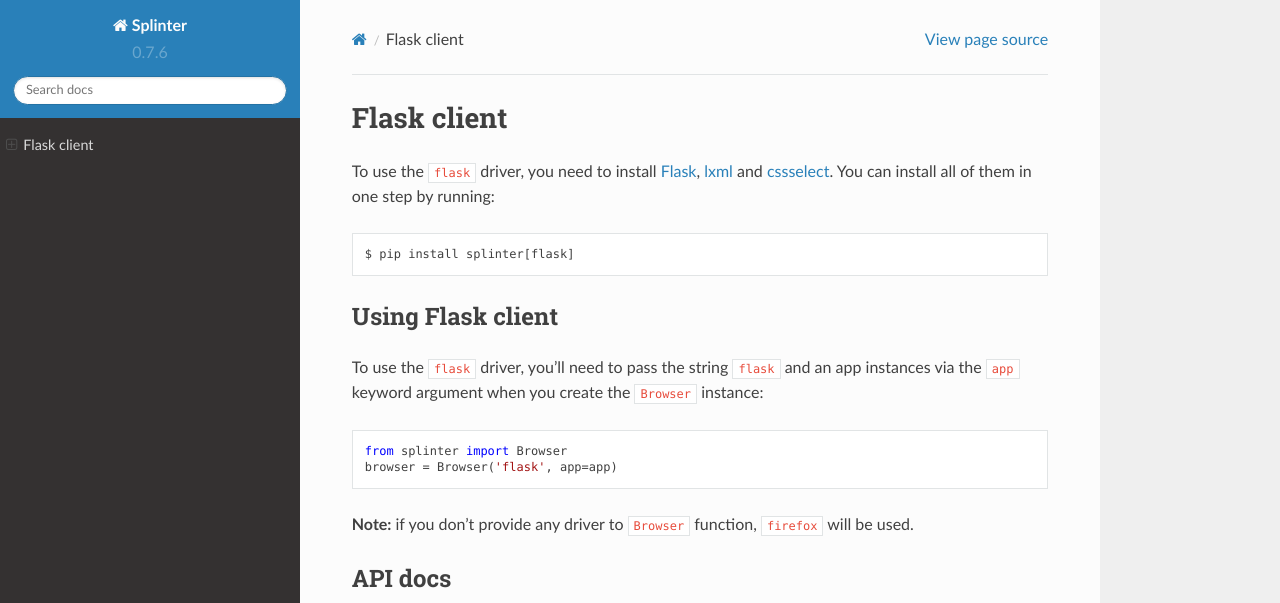
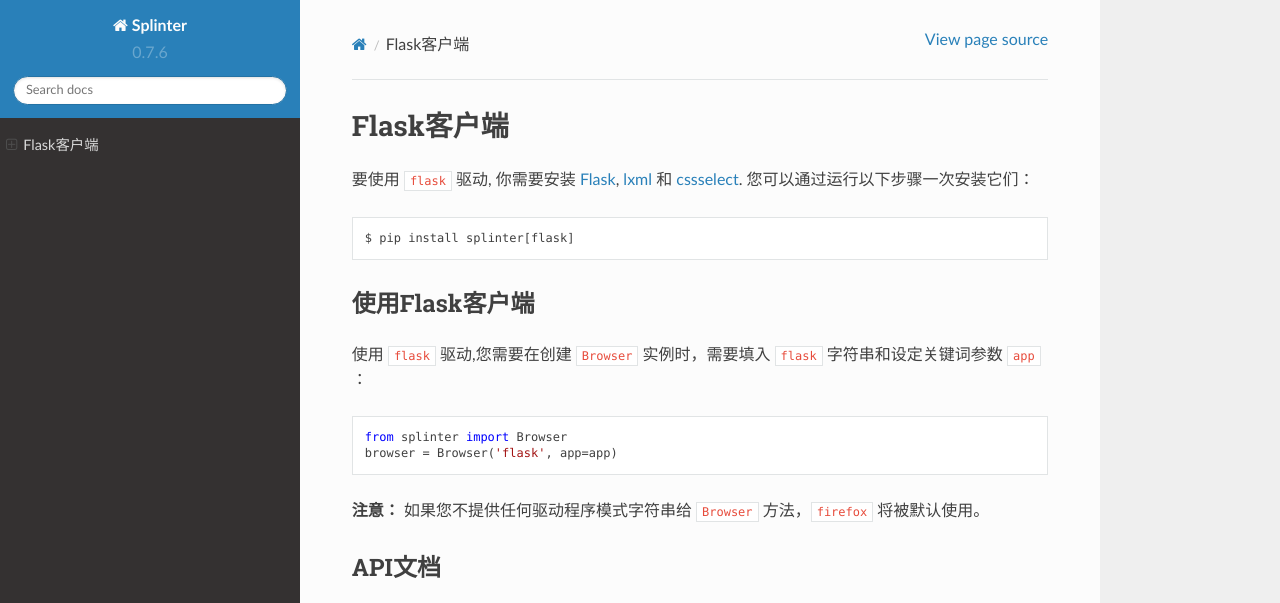
Before and after one commit to Wooden-Robot/splinter-docs-zh_CN, a Sphinx documentation site: the page built from docs/drivers/flask.rst, in a window 1280 px wide, cut to the strip 0-603 px from the top of the page. Built offline with Sphinx 7.4.7 and the Read the Docs theme 2.0.0, drawn with Linux system fonts in a browser that asks for light colours.

Commit message:
完成flask.rst页面的翻译

```diff
--- a/docs/drivers/flask.rst
+++ b/docs/drivers/flask.rst
@@ -7,14 +7,14 @@
     :keywords: splinter, python, tutorial, how to install, installation, Flask
 
 ++++++++++++
-Flask client
+Flask客户端
 ++++++++++++
 
 .. module:: splinter.driver.flaskclient
 
-To use the ``flask`` driver, you need to install `Flask <https://pypi.python.org/pypi/Flask>`_,
-`lxml <https://pypi.python.org/pypi/lxml>`_ and `cssselect <http://pypi.python.org/pypi/cssselect>`_.
-You can install all of them in one step by running:
+要使用 ``flask`` 驱动, 你需要安装 `Flask <https://pypi.python.org/pypi/Flask>`_,
+`lxml <https://pypi.python.org/pypi/lxml>`_ 和 `cssselect <http://pypi.python.org/pypi/cssselect>`_.
+您可以通过运行以下步骤一次安装它们：
 
 .. highlight:: bash
 
@@ -22,11 +22,10 @@
 
     $ pip install splinter[flask]
 
-Using Flask client
+使用Flask客户端
 -------------------
 
-To use the ``flask`` driver, you'll need to pass the string ``flask`` and an app instances via the
-``app`` keyword argument when you create the ``Browser`` instance:
+使用 ``flask`` 驱动,您需要在创建 ``Browser`` 实例时，需要填入 ``flask`` 字符串和设定关键词参数 ``app`` ：
 
 .. highlight:: python
 
@@ -35,9 +34,9 @@
     from splinter import Browser
     browser = Browser('flask', app=app)
 
-**Note:** if you don't provide any driver to ``Browser`` function, ``firefox`` will be used.
+**注意：** 如果您不提供任何驱动程序模式字符串给 ``Browser`` 方法，``firefox`` 将被默认使用。
 
-API docs
+API文档
 --------
 
 .. autoclass:: FlaskClient
```
